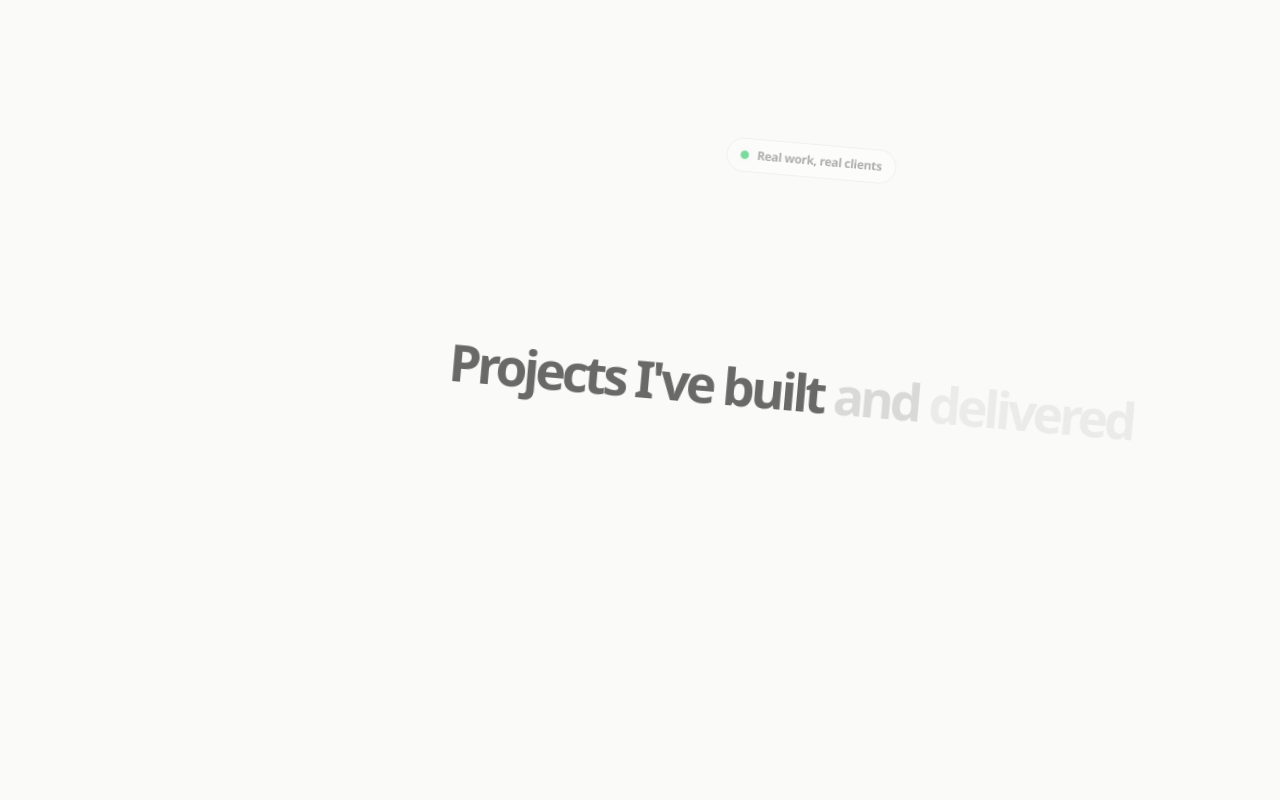
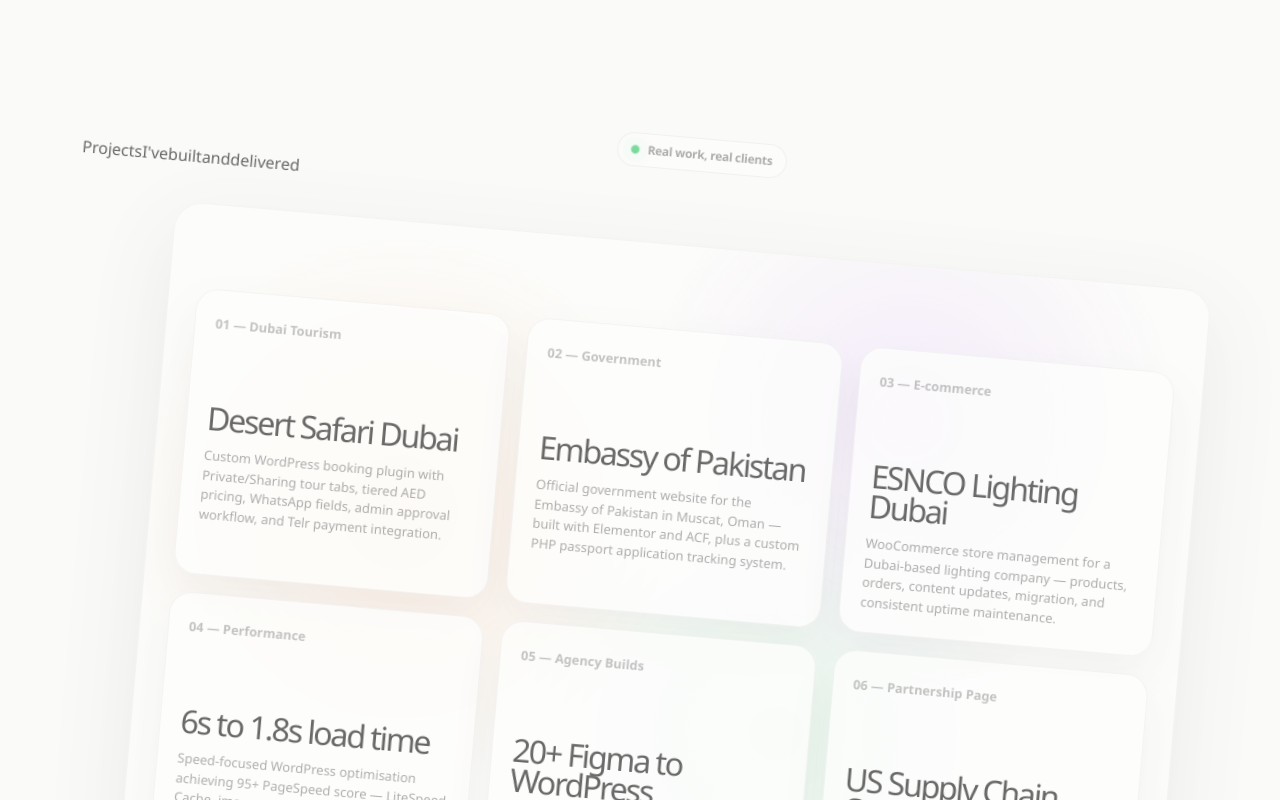
Before and after one commit to adeeliqbalanjum/portfoliov3, a Next.js app: page / in a window 1280 px wide. Shown: the part 2000-2800 px from the top of the page. Built offline with nearby package versions, Linux system fonts and the light colour scheme; a web font is replaced by a local one.

Commit message:
Replace sticky text reveal with lightweight animation

```diff
--- a/app/components/TextReveal.tsx
+++ b/app/components/TextReveal.tsx
@@ -1,74 +1,30 @@
 "use client";
-import { FC, ReactNode, useRef } from "react";
-import { motion, MotionValue, useScroll, useTransform } from "framer-motion";
+import { FC } from "react";
+import { motion, useReducedMotion } from "framer-motion";
 
 interface TextRevealByWordProps {
   text: string;
 }
 
 export const TextRevealByWord: FC<TextRevealByWordProps> = ({ text }) => {
-  const targetRef = useRef<HTMLDivElement | null>(null);
-  const { scrollYProgress } = useScroll({ target: targetRef });
+  const reduceMotion = useReducedMotion();
   const words = text.split(" ");
 
   return (
-    <div ref={targetRef} style={{ position: "relative", height: "160vh", zIndex: 0 }}>
-      <div
-        style={{
-          position: "sticky",
-          top: 0,
-          display: "flex",
-          height: "50vh",
-          alignItems: "center",
-          justifyContent: "center",
-          padding: "0 22px",
-        }}
-      >
-        <p
-          style={{
-            display: "flex",
-            flexWrap: "wrap",
-            justifyContent: "center",
-            alignItems: "center",
-            margin: 0,
-            fontFamily: '"Satoshi", ui-sans-serif, system-ui, sans-serif',
-            fontSize: "clamp(2rem, 4vw, 4rem)",
-            lineHeight: 0.96,
-            letterSpacing: "-0.072em",
-            fontWeight: 900,
-            maxWidth: 720,
-            textAlign: "center",
-          }}
-        >
-          {words.map((word, i) => {
-            const start = i / words.length;
-            const end = start + 1 / words.length;
-            return (
-              <RevealWord key={i} progress={scrollYProgress} range={[start, end]}>
-                {word}
-              </RevealWord>
-            );
-          })}
-        </p>
-      </div>
+    <div className="text-reveal-simple">
+      <p>
+        {words.map((word, index) => (
+          <motion.span
+            key={`${word}-${index}`}
+            initial={reduceMotion ? false : { y: 14, opacity: 0 }}
+            whileInView={reduceMotion ? undefined : { y: 0, opacity: 1 }}
+            viewport={{ once: true, amount: 0.8 }}
+            transition={{ duration: 0.42, ease: "easeOut", delay: Math.min(index * 0.055, 0.25) }}
+          >
+            {word}
+          </motion.span>
+        ))}
+      </p>
     </div>
   );
 };
-
-interface RevealWordProps {
-  children: ReactNode;
-  progress: MotionValue<number>;
-  range: [number, number];
-}
-
-const RevealWord: FC<RevealWordProps> = ({ children, progress, range }) => {
-  const opacity = useTransform(progress, range, [0, 1]);
-  return (
-    <span style={{ position: "relative", margin: "0 5px" }}>
-      <span style={{ color: "rgba(7,7,7,0.10)", position: "absolute" }}>{children}</span>
-      <motion.span style={{ opacity, color: "#070707" }} className="inline-block">
-        {children}
-      </motion.span>
-    </span>
-  );
-};
```
